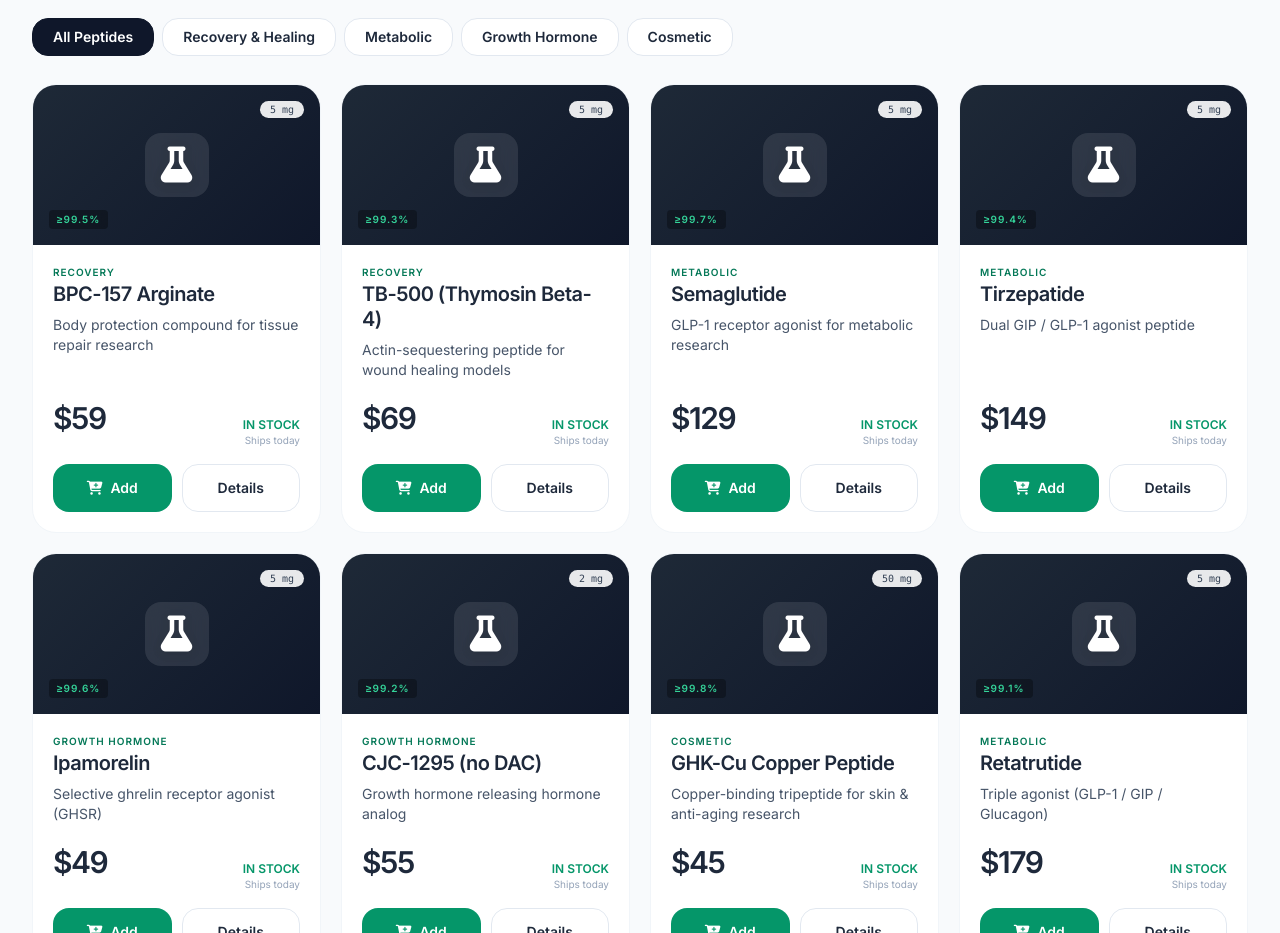
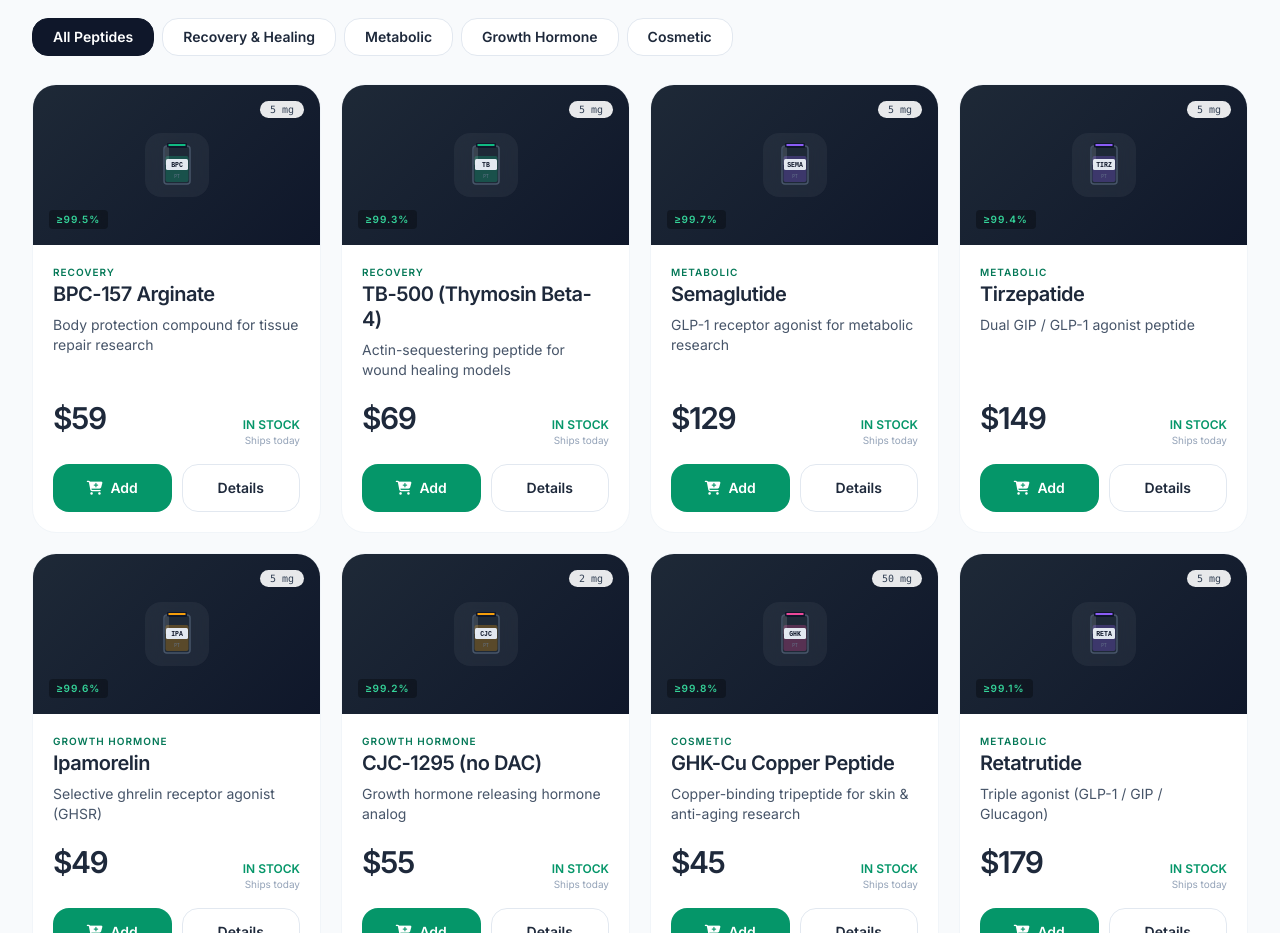
Before and after one commit to savitz25/true-peptide-labs, a plain HTML site: page index.html in a window 1280 px wide. Shown: the part 1160-2093 px from the top of the page. Drawn offline with nearby package versions, Linux system fonts and the light colour scheme.

Commit message:
Replace generic flask icons with custom branded peptide vial SVGs for each product in the catalog (BPC, TB, SEMA, etc. with PT logo and category colors)

```diff
--- a/index.html
+++ b/index.html
@@ -1001,6 +1001,52 @@
             }
         }
 
+        // Custom peptide vial icon generator (branded with PT logo)
+        function getPeptideIcon(product) {
+            const shortNames = {
+                1: 'BPC',
+                2: 'TB',
+                3: 'SEMA',
+                4: 'TIRZ',
+                5: 'IPA',
+                6: 'CJC',
+                7: 'GHK',
+                8: 'RETA'
+            };
+            const accentColors = {
+                1: '#10b981', // recovery - emerald
+                2: '#10b981',
+                3: '#8b5cf6', // metabolic - violet
+                4: '#8b5cf6',
+                5: '#f59e0b', // gh - amber
+                6: '#f59e0b',
+                7: '#ec4899', // cosmetic - pink
+                8: '#8b5cf6'
+            };
+            const short = shortNames[product.id] || 'PT';
+            const color = accentColors[product.id] || '#10b981';
+
+            return `
+                <svg width="48" height="48" viewBox="0 0 48 48" fill="none" xmlns="http://www.w3.org/2000/svg">
+                    <!-- Vial body (glass effect) -->
+                    <rect x="11" y="5" width="26" height="38" rx="3" fill="#1e2937" stroke="#475569" stroke-width="1.5"/>
+                    <!-- Liquid -->
+                    <rect x="12.5" y="15" width="23" height="26" rx="2" fill="${color}" fill-opacity="0.28"/>
+                    <!-- Label area -->
+                    <rect x="13" y="18" width="22" height="11" rx="1.5" fill="#e2e8f0"/>
+                    <!-- Peptide short name on label -->
+                    <text x="24" y="26" font-family="monospace, ui-monospace" font-size="6.5" font-weight="700" fill="#0f172a" text-anchor="middle">${short}</text>
+                    <!-- Cap / rubber stopper -->
+                    <rect x="14" y="2" width="20" height="5" rx="1" fill="#0f172a"/>
+                    <rect x="15.5" y="3" width="17" height="2" fill="${color}"/>
+                    <!-- Brand "PT" -->
+                    <text x="24" y="37" font-family="monospace, ui-monospace" font-size="4.5" fill="#64748b" text-anchor="middle">PT</text>
+                    <!-- Glass highlight -->
+                    <rect x="12" y="6" width="4" height="18" rx="1" fill="white" fill-opacity="0.12"/>
+                </svg>
+            `;
+        }
+
         // Render products
         function renderProducts(filteredProducts) {
             const grid = document.getElementById('products-grid');
@@ -1018,8 +1064,8 @@
 
                 card.innerHTML = `
                     <div class="product-img h-40 flex items-center justify-center relative">
-                        <div class="w-16 h-16 bg-white/10 backdrop-blur rounded-2xl flex items-center justify-center">
-                            <i class="fa-solid fa-flask text-white text-4xl peptide-icon"></i>
+                        <div class="w-16 h-16 bg-white/5 backdrop-blur rounded-2xl flex items-center justify-center">
+                            ${getPeptideIcon(product)}
                         </div>
 
                         <div class="absolute top-4 right-4">
@@ -1221,7 +1267,15 @@
                 html += `
                     <div class="flex gap-4">
                         <div class="w-14 h-14 flex-shrink-0 bg-slate-800 rounded-2xl flex items-center justify-center">
-                            <i class="fa-solid fa-flask text-white/70"></i>
+                            <svg width="28" height="28" viewBox="0 0 48 48" fill="none" xmlns="http://www.w3.org/2000/svg">
+                                <rect x="11" y="5" width="26" height="38" rx="3" fill="#1e2937" stroke="#475569" stroke-width="1.5"/>
+                                <rect x="12.5" y="15" width="23" height="26" rx="2" fill="#10b981" fill-opacity="0.25"/>
+                                <rect x="13" y="18" width="22" height="11" rx="1.5" fill="#e2e8f0"/>
+                                <text x="24" y="26" font-family="monospace" font-size="6.5" font-weight="700" fill="#0f172a" text-anchor="middle">PT</text>
+                                <rect x="14" y="2" width="20" height="5" rx="1" fill="#0f172a"/>
+                                <rect x="15.5" y="3" width="17" height="2" fill="#10b981"/>
+                                <rect x="12" y="6" width="4" height="18" rx="1" fill="white" fill-opacity="0.12"/>
+                            </svg>
                         </div>
                         <div class="flex-1 min-w-0">
                             <div class="flex justify-between items-start">
```
